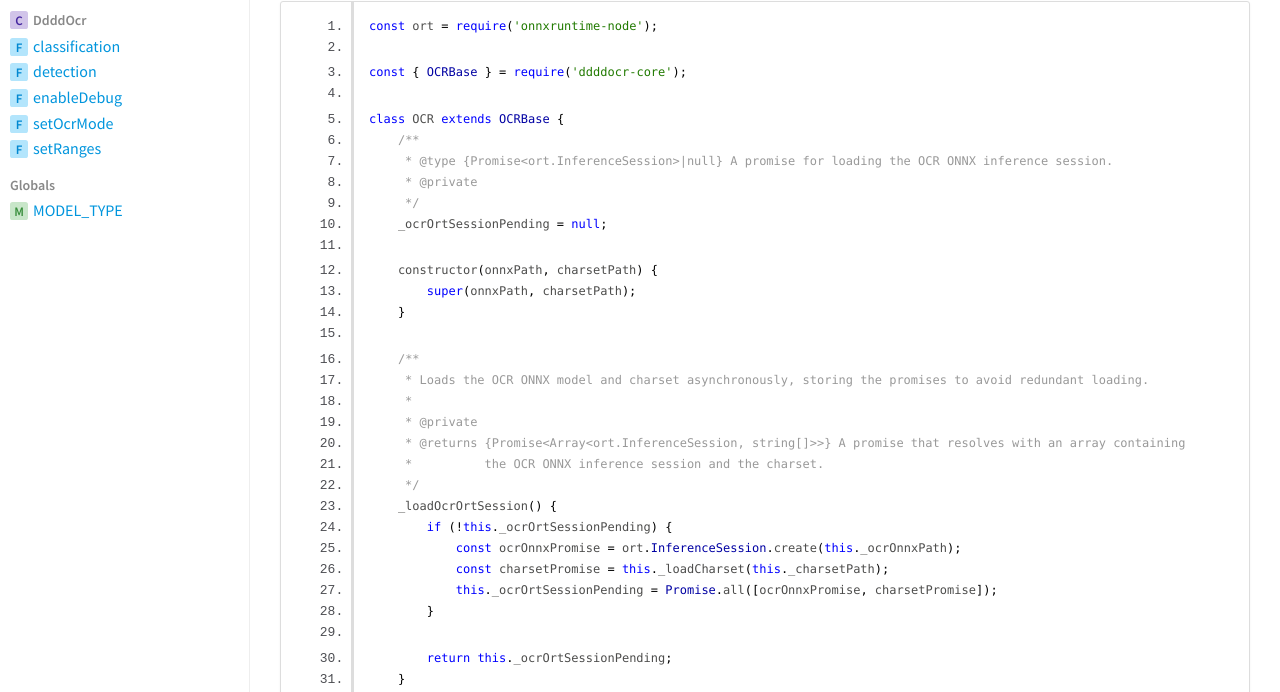
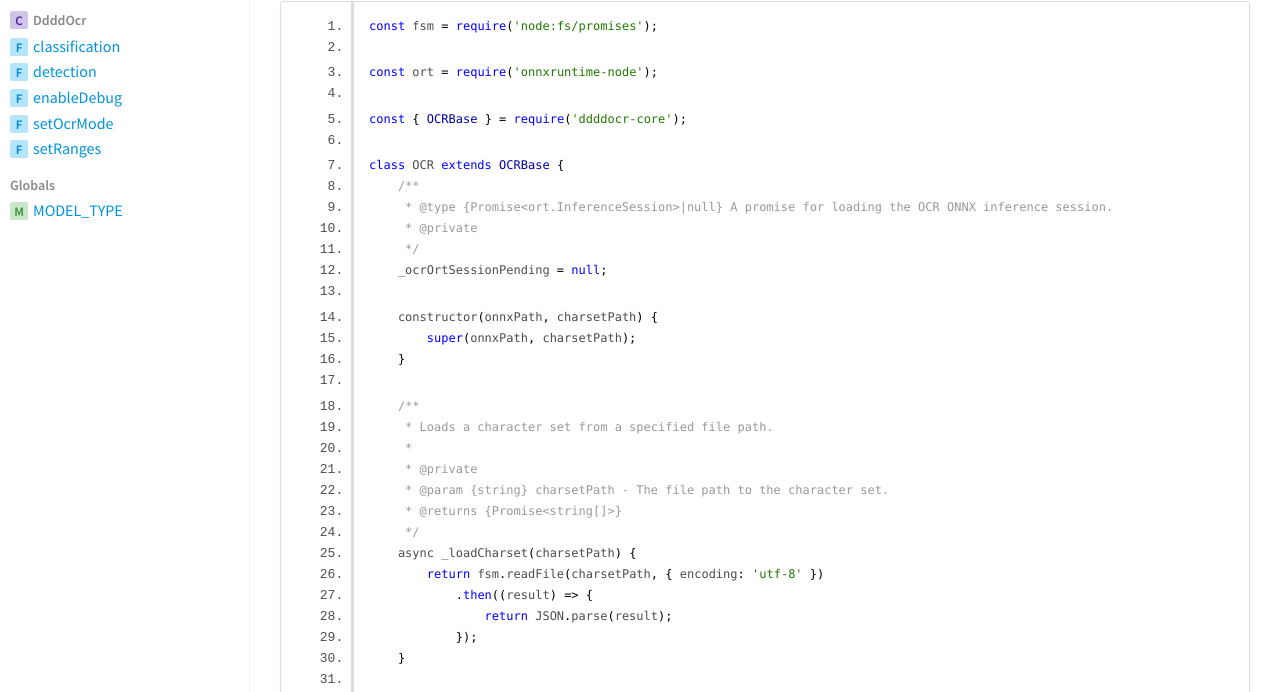
Before and after one commit to rhy3h/ddddocr-node, a plain HTML site: page core_ocr.js.html in a window 1280 px wide. Shown: the part 74-766 px from the top of the page. Drawn offline with nearby package versions, Linux system fonts and the light colour scheme.

Commit message:
deploy: b1350fdc6df9de1596ad1dbc25f54801e33301a5

```diff
--- a/core_ocr.js.html
+++ b/core_ocr.js.html
@@ -39,7 +39,9 @@
 
     <section>
         <article>
-            <pre class="prettyprint source linenums"><code>const ort = require('onnxruntime-node');
+            <pre class="prettyprint source linenums"><code>const fsm = require('node:fs/promises');
+
+const ort = require('onnxruntime-node');
 
 const { OCRBase } = require('ddddocr-core');
 
@@ -52,6 +54,20 @@ class OCR extends OCRBase {
 
     constructor(onnxPath, charsetPath) {
         super(onnxPath, charsetPath);
+    }
+
+    /**
+     * Loads a character set from a specified file path.
+     *
+     * @private
+     * @param {string} charsetPath - The file path to the character set.
+     * @returns {Promise&lt;string[]>}
+     */
+    async _loadCharset(charsetPath) {
+        return fsm.readFile(charsetPath, { encoding: 'utf-8' })
+            .then((result) => {
+                return JSON.parse(result);
+            });
     }
 
     /**
@@ -134,7 +150,7 @@ module.exports = {
 <br class="clear">
 
 <footer>
-    Generated by <a href="https://github.com/jsdoc3/jsdoc">JSDoc 3.6.7</a> on Mon Jan 06 2025 14:10:21 GMT+0000 (Coordinated Universal Time) using the Minami theme.
+    Generated by <a href="https://github.com/jsdoc3/jsdoc">JSDoc 3.6.7</a> on Mon Jan 06 2025 14:10:58 GMT+0000 (Coordinated Universal Time) using the Minami theme.
 </footer>
 
 <script>prettyPrint();</script>
```
Also changed, not shown: DdddOcr.html (+1 -1 lines), core_detection.js.html (+1 -1 lines), global.html (+1 -1 lines), index.html (+1 -1 lines), index.js.html (+1 -1 lines).
